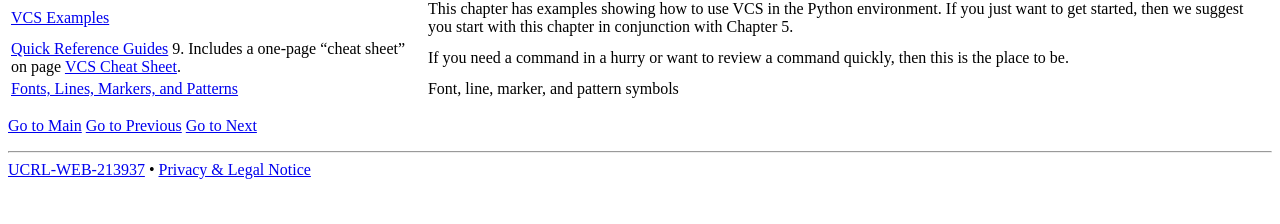
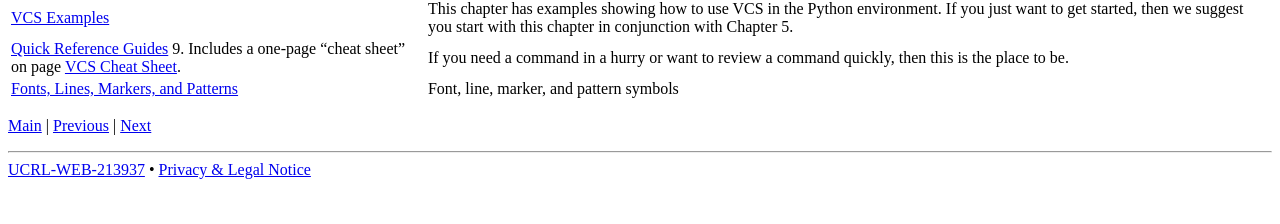
Before and after one commit to CDAT/cdat-old-site, a Jekyll site: the page built from vcs/vcs-1.md, in a window 1280 px wide. Shown: the part 1763-1987 px from the top of the page. Built offline with Jekyll 4.4.1, drawn with Linux system fonts in a browser that asks for light colours; nearby versions of some CDN libraries.

```diff
--- a/vcs/vcs-1.md
+++ b/vcs/vcs-1.md
@@ -74,4 +74,4 @@ examples and provides an extensive command reference guide.
 |[Quick Reference Guides](vcs-9.html#19907) 9\. Includes a one-page "cheat sheet" on page [VCS Cheat Sheet](vcs-9.html#10473).|If you need a command in a hurry or want to review a command quickly, then this is the place to be.|
 |[Fonts, Lines, Markers, and Patterns](vcs-10.html#20702)|Font, line, marker, and pattern symbols|
 
-[Go to Main](vcs.html) [Go to Previous](vcs.html) [Go to Next](vcs-2.html)
+[Main](vcs.html) \| [Previous](vcs.html) \| [Next](vcs-2.html)
```
